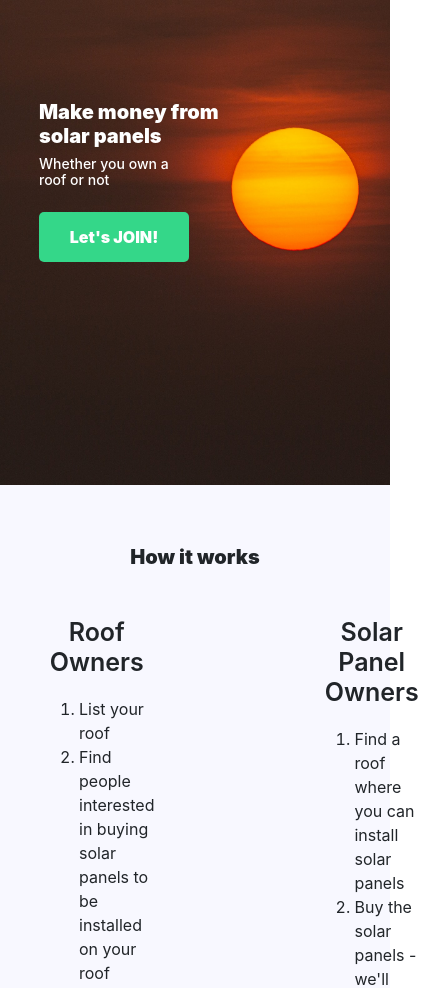
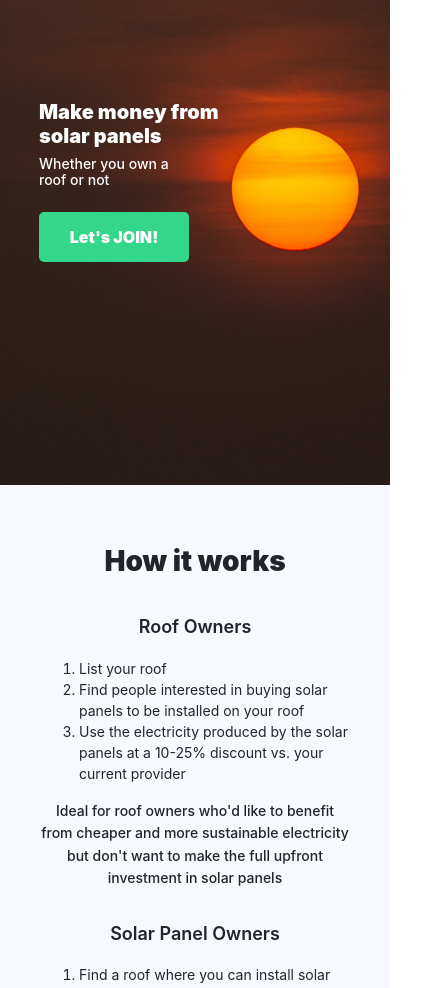
Before and after one commit to goncalog/soli, a React app in the folder frontend/: page / in a window 390 px wide. Shown: the part 73-1061 px from the top of the page, 429 px wide, since content can reach past the window. Built offline with nearby package versions, Linux system fonts and the light colour scheme; no server answers.

Commit message:
add responsive design to the How it works element

```diff
--- a/frontend/src/css/Home.css
+++ b/frontend/src/css/Home.css
@@ -102,6 +102,10 @@
         font-size: 24px;
     }
 
+    .grid .main-headline {
+        font-size: 23px;
+    }
+
     .benefits {
         column-gap: 7%;
     }
@@ -127,6 +131,18 @@
 
     .secondary-headline {
         font-size: 20px;
+    }
+
+    .grid .main-headline {
+        font-size: 18px;
+    }
+
+    .grid ol {
+        font-size: 14px;
+    }
+
+    .grid .secondary-headline {
+        font-size: 14px;
     }
 
     .benefits {
@@ -205,6 +221,26 @@
         padding-right: 40%;
     }
 
+    .howitworks-container .grid {
+        padding: 30px 0;
+        grid-template-columns: 1fr;
+        row-gap: 25px;
+        column-gap: 0px;
+    }
+
+    .howitworks-container .main-headline {
+        font-size: 28px;
+    }
+
+    .grid .main-headline {
+        font-size: 18px;
+    }
+
+    .grid .secondary-headline {
+        padding-right: 0px;
+        text-align: center;
+    }
+
     .benefits-container {
         padding: 40px 10%;
     }
```
